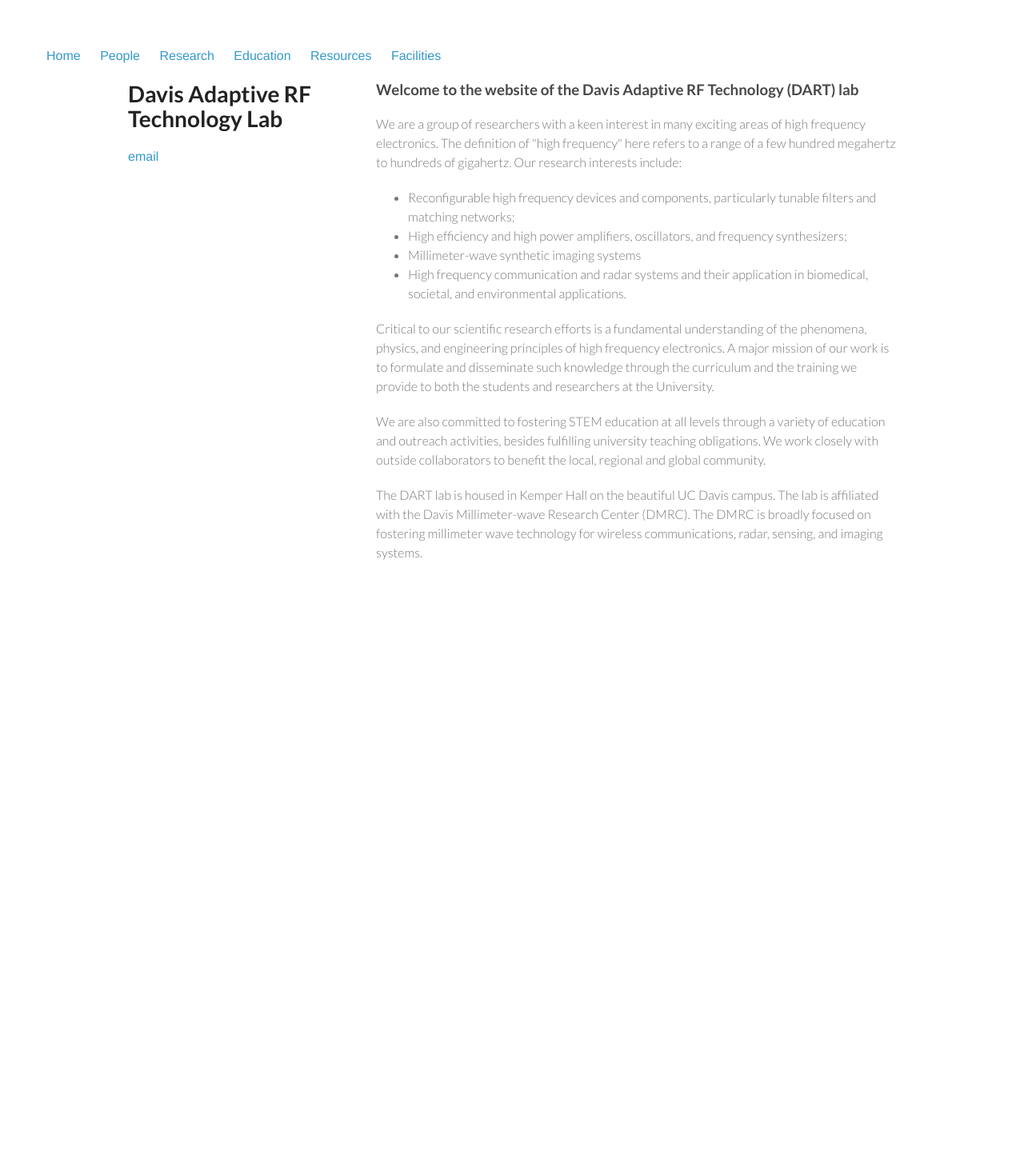
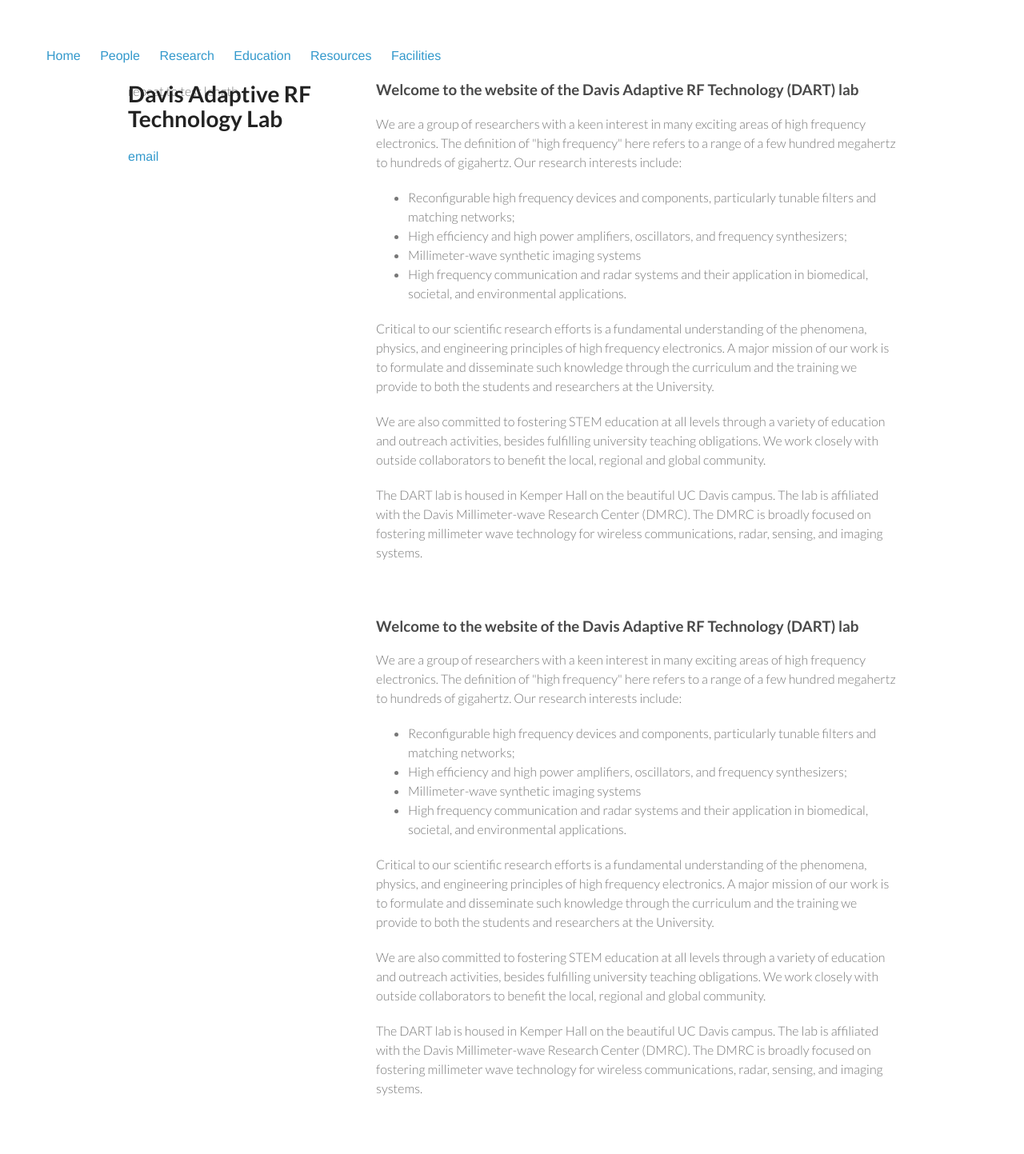
Before and after one commit to ucdart/ucdart.github.io, a Jekyll site: the page built from index.html, in a window 1280 px wide. Shown: the whole page at 80% size. Built offline with Jekyll 4.4.1, drawn with Linux system fonts in a browser that asks for light colours; before the commit the page ends 900 px from its top, so only the background shows below that.

Commit message:
Update index.html

```diff
--- a/index.html
+++ b/index.html
@@ -22,3 +22,23 @@
 <p>The DART lab is housed in Kemper Hall on the beautiful UC Davis campus. The lab is affiliated with the Davis Millimeter-wave Research Center (DMRC). The DMRC is broadly focused on fostering millimeter wave technology for wireless communications, radar, sensing, and imaging systems. </p>
 
 </section>
+
+repeat to test length
+<section>
+        <h3>Welcome to the website of the Davis Adaptive RF Technology (DART) lab</h3>
+        <p>We are a group of researchers with a keen interest in many exciting areas of high frequency electronics. The definition of "high frequency" here refers to a range of a few hundred megahertz to hundreds of gigahertz. Our research interests  include:
+             <ul>
+                     	<li>Reconfigurable high frequency devices and components, particularly tunable filters and matching networks;</li>
+                	<li>High efficiency and high power amplifiers, oscillators, and frequency synthesizers; </li>
+			<li>Millimeter-wave synthetic imaging systems</li>
+			<li>High frequency communication and radar systems and their application in biomedical, societal, and environmental applications. </li>
+             </ul>
+        </p>
+
+	<p>Critical to our scientific research efforts is a fundamental understanding of the phenomena, physics, and engineering principles of high frequency electronics. A major mission of our work is to formulate and disseminate such knowledge through the curriculum and the training we provide to both the students and researchers at the University. </p>
+
+	<p>We are also committed to fostering STEM education at all levels through a variety of education and outreach activities, besides fulfilling university teaching obligations. We work closely with outside collaborators to benefit the local, regional and global community. </p>
+
+<p>The DART lab is housed in Kemper Hall on the beautiful UC Davis campus. The lab is affiliated with the Davis Millimeter-wave Research Center (DMRC). The DMRC is broadly focused on fostering millimeter wave technology for wireless communications, radar, sensing, and imaging systems. </p>
+
+</section>
```
